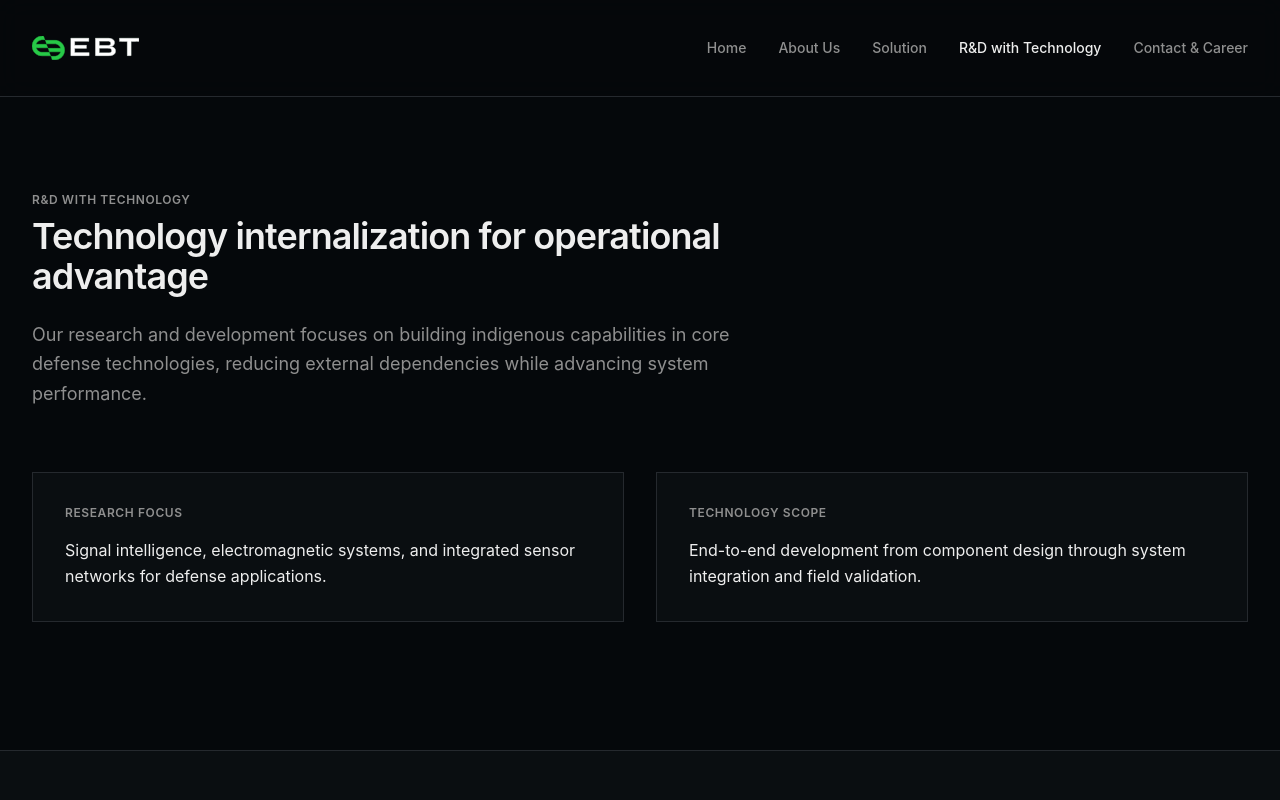
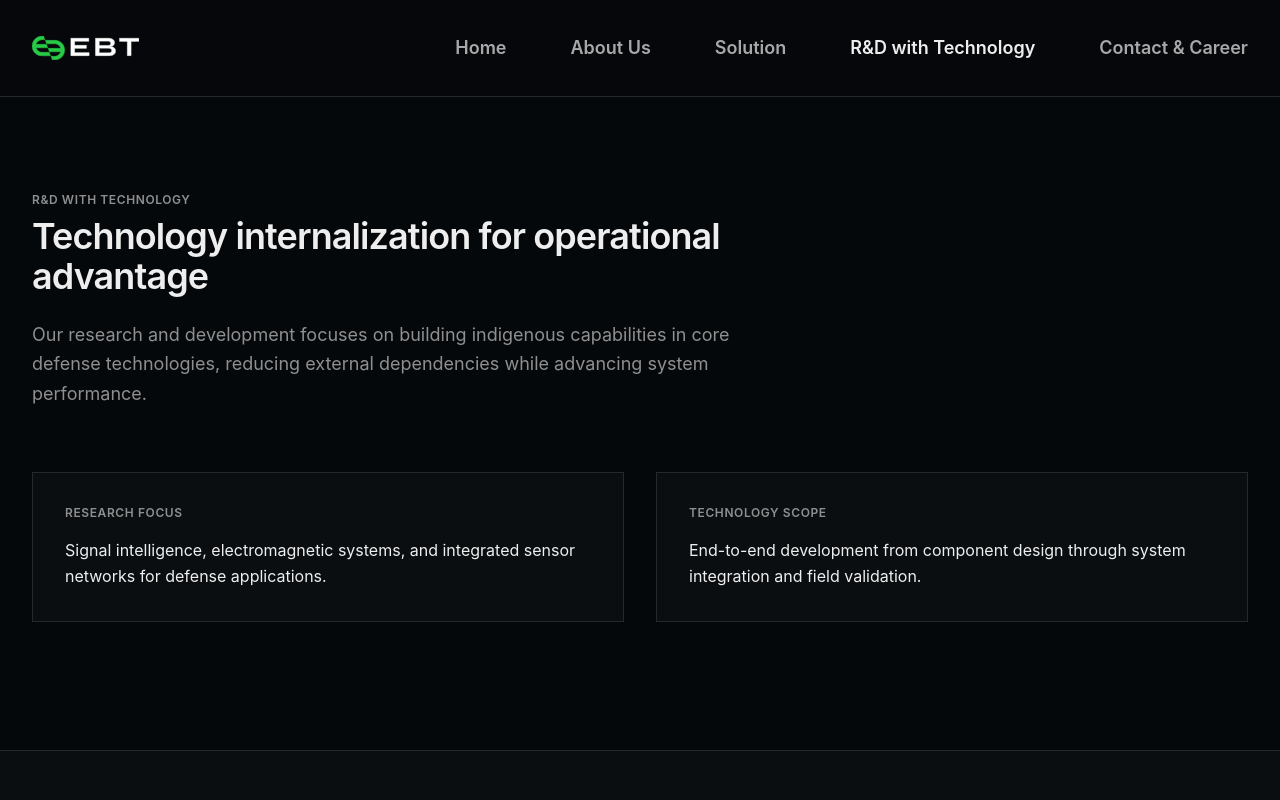
Before and after one commit to allstring/ebt-web-platform, a React (Vite) app: page /rnd in a window 1280 px wide. Shown: the top 800 px of the page. Built offline with nearby package versions, Linux system fonts and the light colour scheme.

Commit message:
feat: implement scroll-based background change and enhance navigation text styles for improved user experience

```diff
--- a/src/components/navigation.tsx
+++ b/src/components/navigation.tsx
@@ -1,6 +1,6 @@
 "use client"
 
-import { useState } from "react"
+import { useState, useEffect } from "react"
 import { Menu, X } from "lucide-react"
 import { cn } from "@/lib/utils"
 import { Link, useLocation } from 'react-router-dom'
@@ -18,9 +18,22 @@ export function Navigation() {
   const location = useLocation()
   const pathname = location.pathname
   const [mobileMenuOpen, setMobileMenuOpen] = useState(false)
+  const [isScrolled, setIsScrolled] = useState(false)
+
+  useEffect(() => {
+    const handleScroll = () => {
+      setIsScrolled(window.scrollY > 50)
+    }
+
+    window.addEventListener('scroll', handleScroll)
+    return () => window.removeEventListener('scroll', handleScroll)
+  }, [])
 
   return (
-    <header className="fixed top-0 left-0 right-0 z-50 bg-background/80 backdrop-blur-md border-b border-border">
+    <header className={cn(
+      "fixed top-0 left-0 right-0 z-50 border-b border-border transition-all duration-300",
+      isScrolled ? "bg-background/80 backdrop-blur-md" : "bg-background/20"
+    )}>
       <nav className="mx-auto max-w-7xl px-6 lg:px-8 py-4">
         <div className="flex h-16 items-center justify-between">
           <Link to="/" className="flex items-center gap-2">
@@ -29,14 +42,14 @@ export function Navigation() {
           </Link>
 
           {/* Desktop navigation */}
-          <div className="hidden lg:flex lg:gap-x-8">
+          <div className="hidden lg:flex lg:gap-x-16">
             {navigation.map((item) => (
               <Link
                 key={item.name}
                 to={item.href}
                 className={cn(
-                  "text-sm font-medium transition-colors hover:text-foreground",
-                  pathname === item.href ? "text-foreground" : "text-muted-foreground",
+                  "text-lg font-semibold transition-colors hover:text-foreground",
+                  pathname === item.href ? "text-foreground" : "text-foreground/70",
                 )}
               >
                 {item.name}
@@ -58,14 +71,14 @@ export function Navigation() {
         {/* Mobile navigation */}
         {mobileMenuOpen && (
           <div className="lg:hidden py-4 border-t border-border">
-            <div className="flex flex-col gap-4">
+            <div className="flex flex-col gap-5">
               {navigation.map((item) => (
                 <Link
                   key={item.name}
                   to={item.href}
                   className={cn(
-                    "text-sm font-medium transition-colors hover:text-foreground py-2",
-                    pathname === item.href ? "text-foreground" : "text-muted-foreground",
+                    "text-base font-semibold transition-colors hover:text-foreground py-2",
+                    pathname === item.href ? "text-foreground" : "text-foreground/70",
                   )}
                   onClick={() => setMobileMenuOpen(false)}
                 >
```
